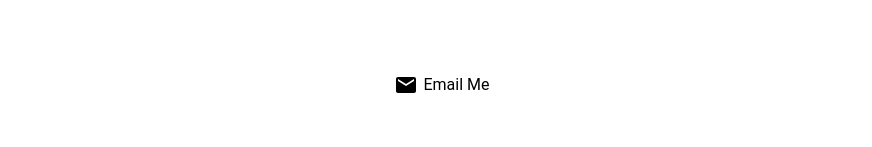
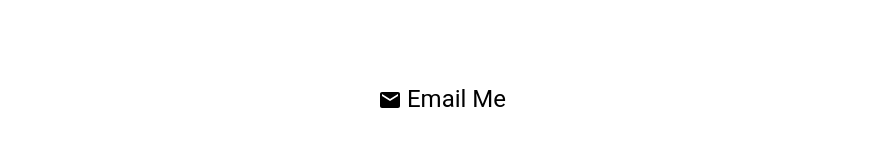
Before and after one commit to rory-hr/CodeWithRory, a React app: page / in a window 1280 px wide. Both pictures are taken after a click on the button "CONTACT". Shown: the part 611-758 px from the top of the page, without its empty margins (198-1070 px from the left). Built offline with nearby package versions, Linux system fonts and the light colour scheme; the HTML template or start-up script is replaced by a standard one.

Commit message:
Adjust size, add transition

```diff
--- a/client/src/components/Contact.jsx
+++ b/client/src/components/Contact.jsx
@@ -1,7 +1,6 @@
 import React from 'react';
 import styled from 'styled-components';
 import EmailIcon from '@material-ui/icons/Email';
-
 
 const Container = styled.div`
   display: flex;
@@ -9,38 +8,41 @@ const Container = styled.div`
   position: relative;
   font-family: 'Roboto', sans-serif;
   margin-top: 10px;
-  height: 40px;
+  height: 80px;
   @media (max-width: 434px) {
     bottom: 200px;
   }
 `;
 
-const Method = styled.div`
+const Method = styled.a`
   display: flex;
   flex-direction: row;
-  height: 30px;
-  width: 120px;
+  height: 60px;
+  width: 180px;
   border-radius: 5px;
   align-items: center;
   justify-content: center;
+  font-size: 1.5em;
+  text-decoration: none;
+  color: black;
+  transition-property: all;
+  transition-duration: 0.3s;
   :hover {
     opacity: 0.8;
     box-shadow:0px 0px 5px #c7c7c7;
   }
 `;
 
-const Email = styled.a`
+const Email = styled.p`
   margin: 0 0 2px 5px;
-  color: black;
-  text-decoration: none;
 `;
 
 export default () => {
   return (
     <Container>
-      <Method>
+      <Method href="mailto:rory.roccio@gmail.com">
         <EmailIcon />
-        <Email href="mailto:rory.roccio@gmail.com">Email Me</Email>
+        <Email>Email Me</Email>
       </Method>
     </Container>
   );
```
